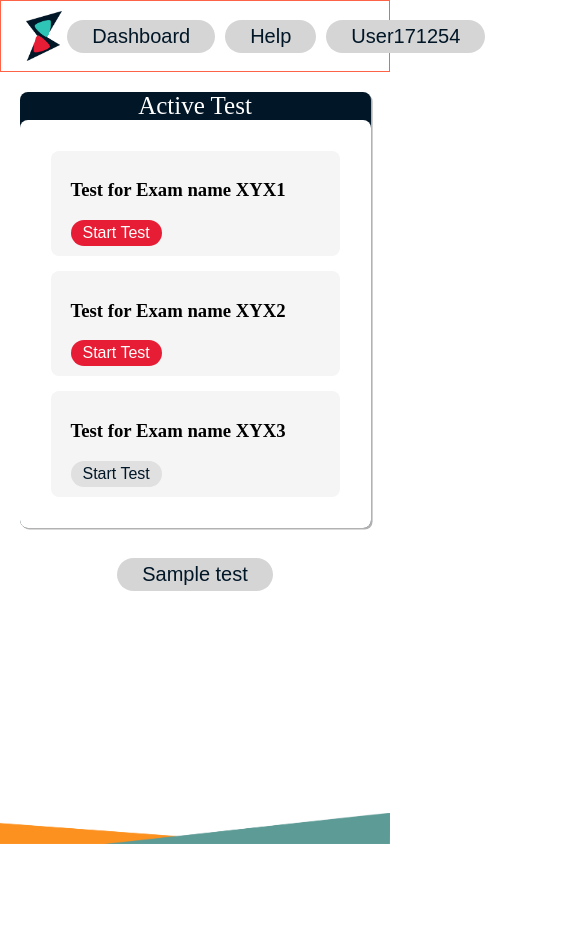
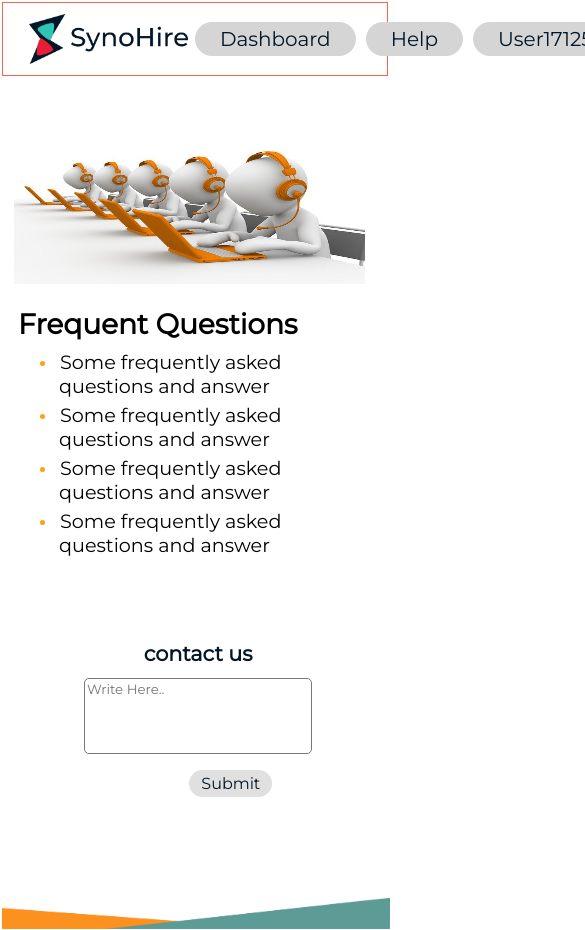
Before and after one commit to HimanshuZaveri/SynoHire, a React (Create React App) app: page / in a window 390 px wide. Shown: the top 930 px of the page, 585 px wide, since content can reach past the window. Before the commit the page ends 844 px from the top, so only its background shows below. Built offline with nearby package versions, Linux system fonts and the light colour scheme.

Commit message:
user@help 03 completed

```diff
--- a/src/App.js
+++ b/src/App.js
@@ -3,10 +3,11 @@ import { BrowserRouter as Router, Switch, Route } from "react-router-dom";
 import Navbar from "./Components/Common/NavBar/Navbar";
 import Home from "./Components/Pages/Home";
 import Dashboard from "./Components/Pages/Dashboard";
+import Help from "./Components/Pages/Help";
 
 function App() {
   return (
-    <Dashboard/>
+    <Help/>
   )
 }
 
--- a/src/Components/Common/NavBar/Navbar.js
+++ b/src/Components/Common/NavBar/Navbar.js
@@ -2,7 +2,7 @@ import React from "react";
 import "./Navbar.css";
 import Button from "../Button/Button";
 import { Link } from "react-router-dom";
-import logo from "../../../Assets/Image/synohirelogo.png";
+import logo from "../../../Assets/Image/SynoHire.png";
 import { v4 as uuidv4 } from "uuid";
 function Navbar(props) {
   //   console.log(props.compo);
--- /dev/null
+++ b/src/Components/Help/Contact Section/Contact.js
@@ -0,0 +1,16 @@
+import classes from './Contact.module.css';
+import Button from '../../Common/Button/Button';
+
+const Contact = () => {
+    return (
+        <div className={classes.contact}>
+            <h5>contact us</h5>
+            <textarea placeholder='Write Here..' ></textarea>
+            <div className={classes['comment-btn']}>
+                <Button title='Submit' styles='disable' />
+            </div>
+        </div>
+    );
+};
+
+export default Contact;
--- /dev/null
+++ b/src/Components/Help/Contact Section/Contact.module.css
@@ -0,0 +1,39 @@
+.contact{
+    margin: 15px;
+
+}
+
+.contact h5{
+    font-size: 1.3rem;
+    color: #011627;
+    display: block;
+    text-align: center;
+    margin: 10px;
+    padding: 2px;
+}
+
+textarea{
+    width: 25vw;
+    height: 7vw;
+    resize: none;
+    display: block;
+    margin: 2px auto;
+    border-radius: 5px;
+}
+
+/* textarea[placeholder]{
+    font-style:'montserrat';
+} */
+
+.comment-btn{
+    display: block;
+    width: 5vw;
+    margin: 15px auto;
+}
+
+@media screen and (max-width: 850px) and (min-width: 0px){
+    textarea{
+        width: 57vw;
+        height: 18vw;
+    }
+}
--- /dev/null
+++ b/src/Components/Help/Frequent Questions/FrequentQuestion.module.css
@@ -0,0 +1,39 @@
+.questions{
+    padding: 2px;
+    margin: 4px;
+}
+
+ .questions h3{
+    padding: 3px;
+    margin: 3px;
+    font-size: 28px;
+}
+
+.questions ul{
+    margin: 4px;
+}
+.questions li{
+    color: #FF9F1C;
+    font-size: 1.7rem;
+    margin: 1px;
+    padding: 2px;
+}
+
+.questions span{
+    color: black;
+    font-size: 1.25rem;
+}
+
+@media screen and (max-width: 850px) and (min-width: 0px){
+    .questions{
+        height: 52%;
+    }
+
+    .questions li{
+        font-size: 1rem;
+    }
+
+    .questions span{
+        font-size: 1.2rem;
+    }
+}
--- /dev/null
+++ b/src/Components/Help/Frequent Questions/FrequentQuestions.js
@@ -0,0 +1,17 @@
+import classes from './FrequentQuestion.module.css';
+
+const FrequentQuestions = () => {
+    return (
+        <div className={classes.questions}>
+            <h3>Frequent Questions</h3>
+            <ul>
+                <li> <span>Some frequently asked questions and answer</span></li>
+                <li> <span>Some frequently asked questions and answer</span></li>
+                <li> <span>Some frequently asked questions and answer</span></li>
+                <li> <span>Some frequently asked questions and answer</span></li>
+            </ul>
+        </div>
+    );
+};
+
+export default FrequentQuestions;
--- a/src/Components/Help/Help.module.css
+++ b/src/Components/Help/Help.module.css
@@ -27,66 +27,11 @@
     margin: 5px auto;
 }
 
-.questions{
-    padding: 2px;
-    margin: 4px;
-}
-
- .questions h3{
-    padding: 3px;
-    margin: 3px;
-    font-size: 28px;
-}
-
-.questions ul{
-    margin: 4px;
-}
-.questions li{
-    color: #FF9F1C;
-    font-size: 1.7rem;
-    margin: 1px;
-    padding: 2px;
-}
-
-.questions span{
-    color: black;
-    font-size: 1.25rem;
-}
-
-/* textarea[placeholder]{
-    font-style:'montserrat';
-} */
-
-.contact{
-    margin: 15px;
-}
-
-.contact h5{
-    font-size: 1.3rem;
-    color: #011627;
-    display: block;
-    text-align: center;
-    margin: 10px;
-    padding: 2px;
-}
-
-textarea{
-    width: 25vw;
-    height: 7vw;
-    resize: none;
-    display: block;
-    margin: 2px auto;
-    border-radius: 5px;
-}
-
-.comment-btn{
-    display: block;
-    width: 5vw;
-    margin: 15px auto;
-}
-
 @media screen and (max-width: 850px) and (min-width: 0px){
-
+    .left{
+        width: 93vw;
+        height: 53vw;
+    }
     .left img{
         width: 90vw;
         height: 50vw;
@@ -94,23 +39,8 @@ textarea{
     }
     .right{
         width: 100%;
-        height: 100vh;
-        position: relative;
-        top: 15%;
+        height: 70vh;
         display: flex;
         flex-direction: column;
     }
-    .questions{
-        height: 35%;
-    }
-    .questions li{
-        font-size: 1rem;
-    }
-    .questions span{
-        font-size: 1rem;
-    }
-    textarea{
-        width: 57vw;
-        height: 18vw;
-    }
 }
--- /dev/null
+++ b/src/Components/Pages/Help.js
@@ -0,0 +1,42 @@
+import Navbar from "../Common/NavBar/Navbar";
+import Footer from '../Common/Footer/Footer';
+import FrequentQuestions from "../Help/Frequent Questions/FrequentQuestions";
+import Contact from "../Help/Contact Section/Contact";
+import classes from '../Help/Help.module.css';
+import photo from '../../Assets/Image/help.jpg';
+
+const Help = () => {
+  return (
+    <>
+      <Navbar
+        compo={[
+          {
+            title: "Dashboard ",
+          },
+          {
+            title: "Help ",
+          },
+          {
+            title: "User171254 ",
+          },
+        ]}
+      />
+
+      <div className={classes['help-section']}>
+
+        <div className={classes.left}>
+          <img src={photo} alt='loading error!' />
+        </div>
+
+        <div className={classes.right}>
+          <FrequentQuestions />
+          <Contact />
+        </div>
+
+      </div>
+      <Footer />
+    </>
+  );
+};
+
+export default Help;
```
Also changed, not shown: src/Components/Help/Help.js (deleted, +0 -60 lines), src/Assets/Image/SynoHire.png (renamed from src/Components/Assets/Images/SynoHire.png).
